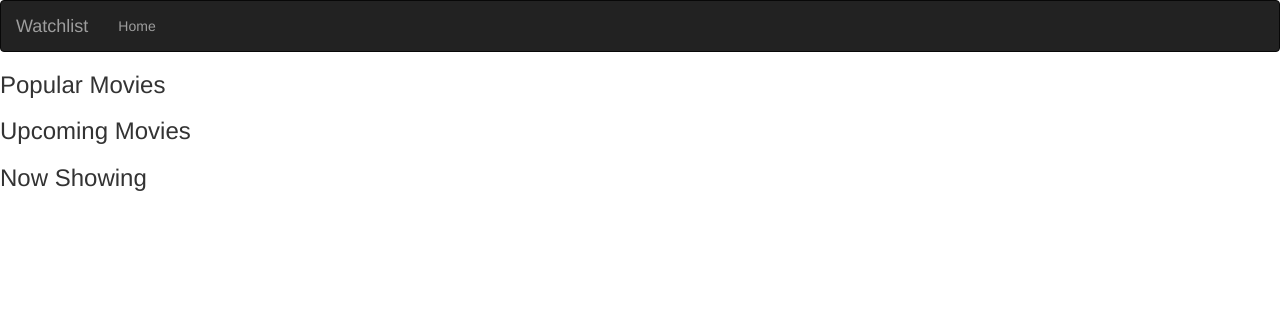
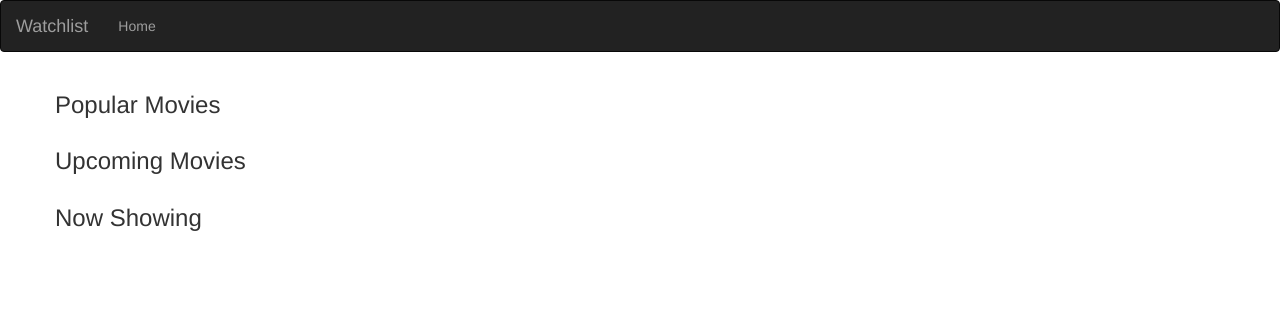
Before and after one commit to mbuthiya/watchlist, a Flask app: template app/templates/index.html in a window 1280 px wide. Shown: the top 312 px of the page. Run offline with Flask 2, Linux system fonts and the light colour scheme; the template is opened without the code that fills it, so the values that code supplies are empty; parts of the project's set-up code (start-up, migrations or seed data) failed here and were passed over; some libraries are stand-ins or nearby versions.

Commit message:
Add bootstrap grid system to our project

```diff
--- a/app/templates/index.html
+++ b/app/templates/index.html
@@ -9,22 +9,35 @@
 {% endblock %}
 <!-- Content block -->
 {% block content %}
+<div class="container">
 
     <!-- Popular movie -->
+    <div class="row">
         <h3> Popular Movies</h3>
         <ul>
             {{ macro.displayMovieList(popular)}}
         </ul>
+    </div>
     <!-- Upcoming movie  -->
+    <div class="row">
+
         <h3> Upcoming Movies </h3>
         <ul>
             {{ macro.displayMovieList(upcoming)}}
         </ul>
+    </div>
+
     <!-- Now showing movie -->
+    <div class="row">
+
         <h3>Now Showing</h3>
         <ul>
             {{ macro.displayMovieList(now_showing)}}
         </ul>
+    </div>
+
+</div>
+
 
 
 {% endblock%}
```
Also changed, not shown: app/static/css/index.css (added). Lines whose indentation alone changed are shown as unchanged.
